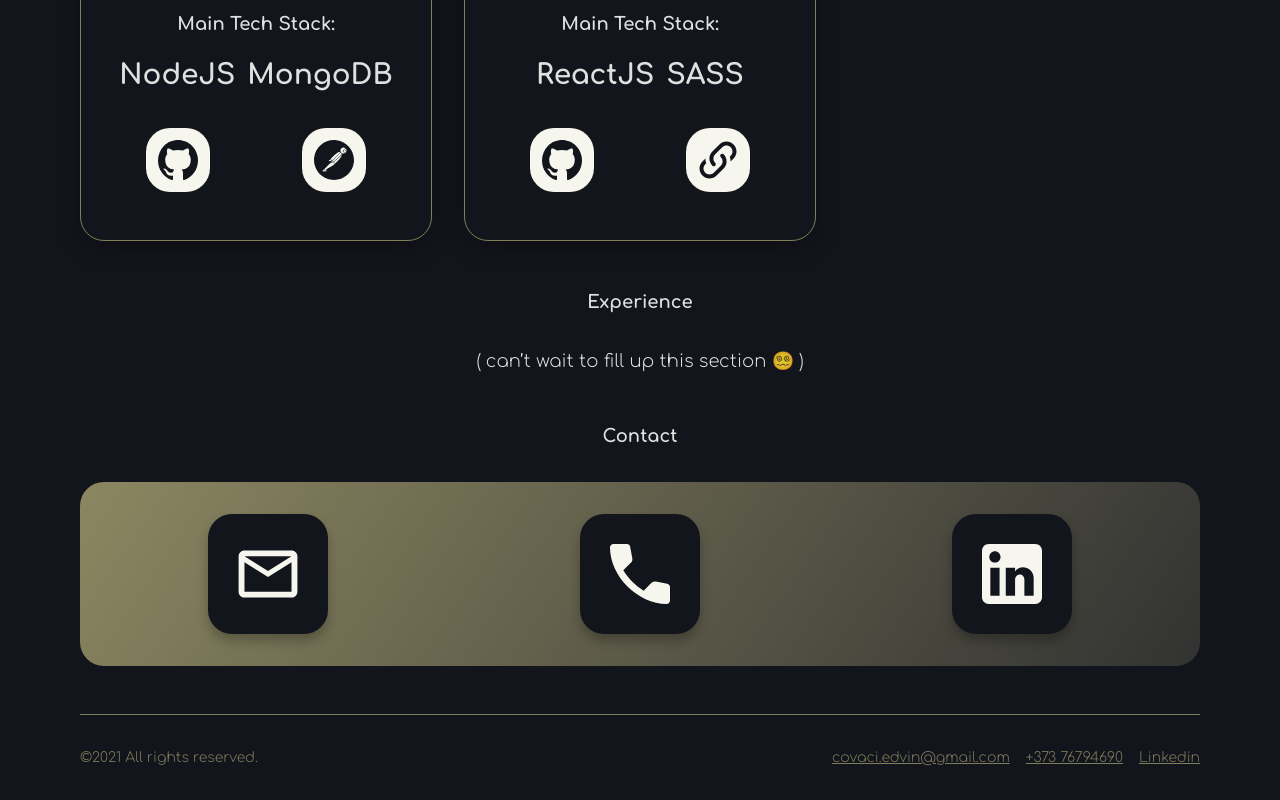
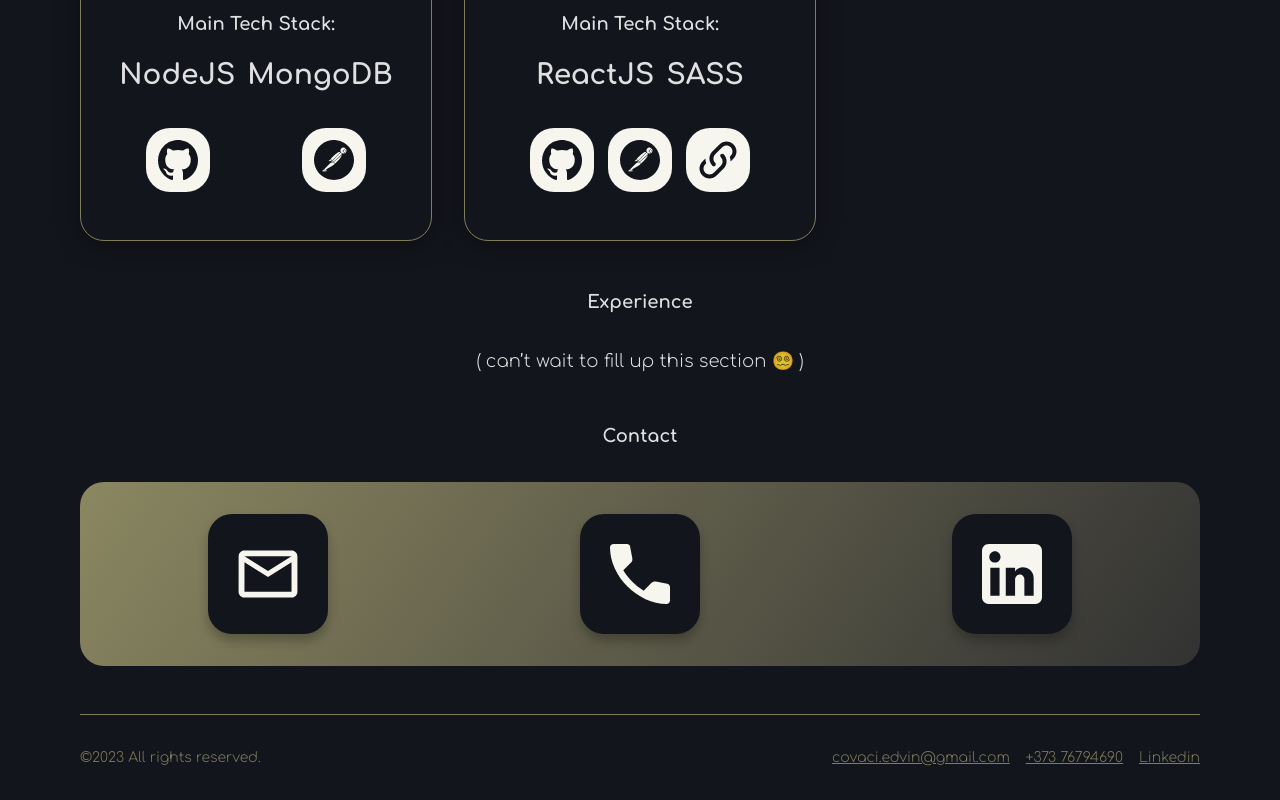
Before and after one commit to covaci-edvin/personal-portfolio-covaci-edvin, a React (Vite) app: page / in a window 1280 px wide. Shown: the part 1677-2477 px from the top of the page. Built offline with nearby package versions, Linux system fonts and the light colour scheme.

Commit message:
personal portfolio project added

```diff
--- a/src/components/sections/footer/Footer.jsx
+++ b/src/components/sections/footer/Footer.jsx
@@ -5,7 +5,7 @@ const Footer = () => {
     <section className={classes.footer}>
       <div className={classes.footer__copy}>
         <span>&copy;</span>
-        <span>2021 All rights reserved.</span>
+        <span>2023 All rights reserved.</span>
       </div>
       <div className={classes.footer__contacts}>
         <a href="mailto:covaci.edvin@gmail.com">covaci.edvin@gmail.com</a>
--- a/src/components/sections/work/Work.jsx
+++ b/src/components/sections/work/Work.jsx
@@ -46,8 +46,9 @@ const projects = [
     description: "personal portfolio",
     techStack: ["ReactJS", "SASS"],
     github: "dd",
-    live: "eee",
-    apiDocumentation: "",
+    live: "https://personal-portfolio-covaci-edvin.vercel.app/",
+    apiDocumentation:
+      "https://github.com/covaci-edvin/personal-portfolio-covaci-edvin",
   },
 ];
 
```
